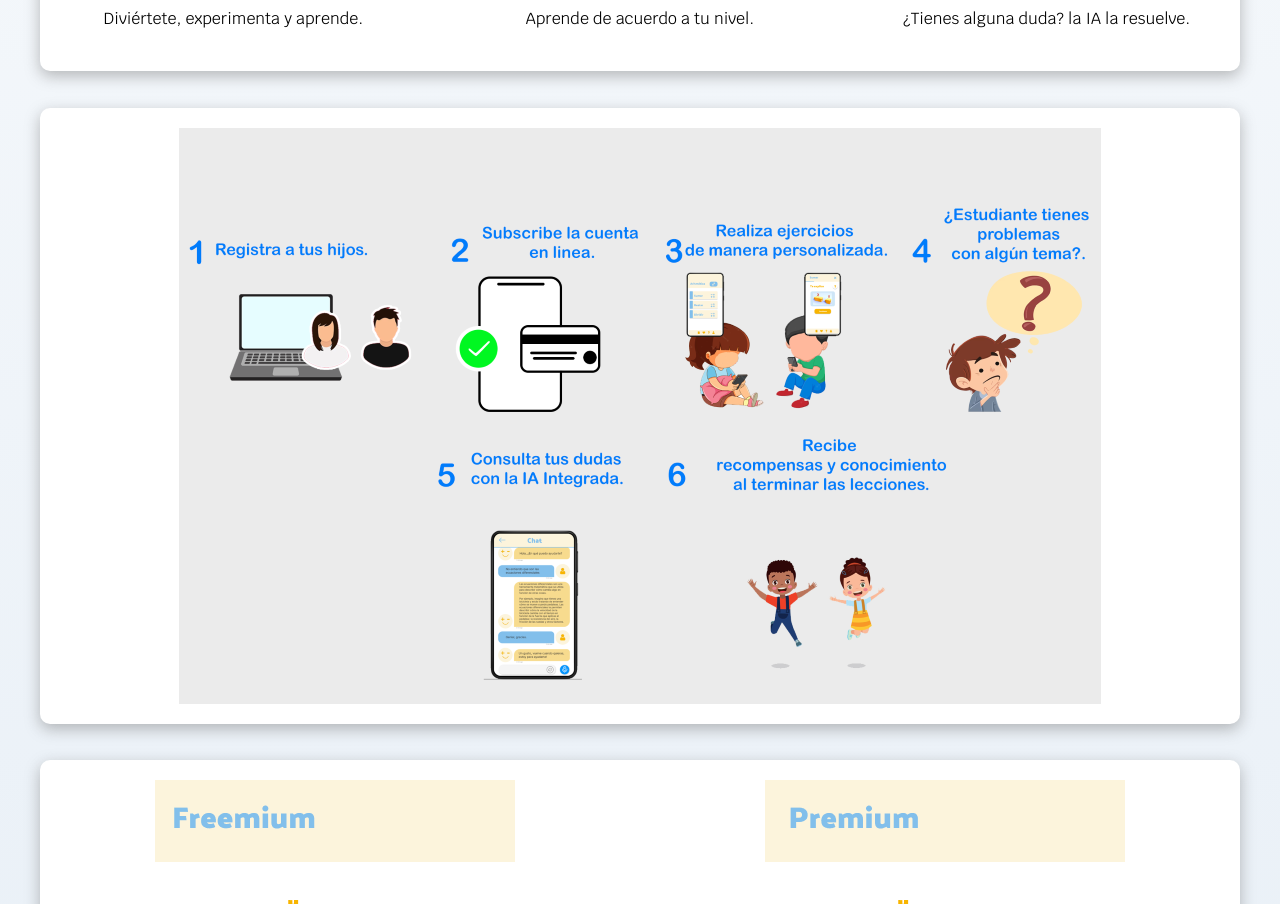
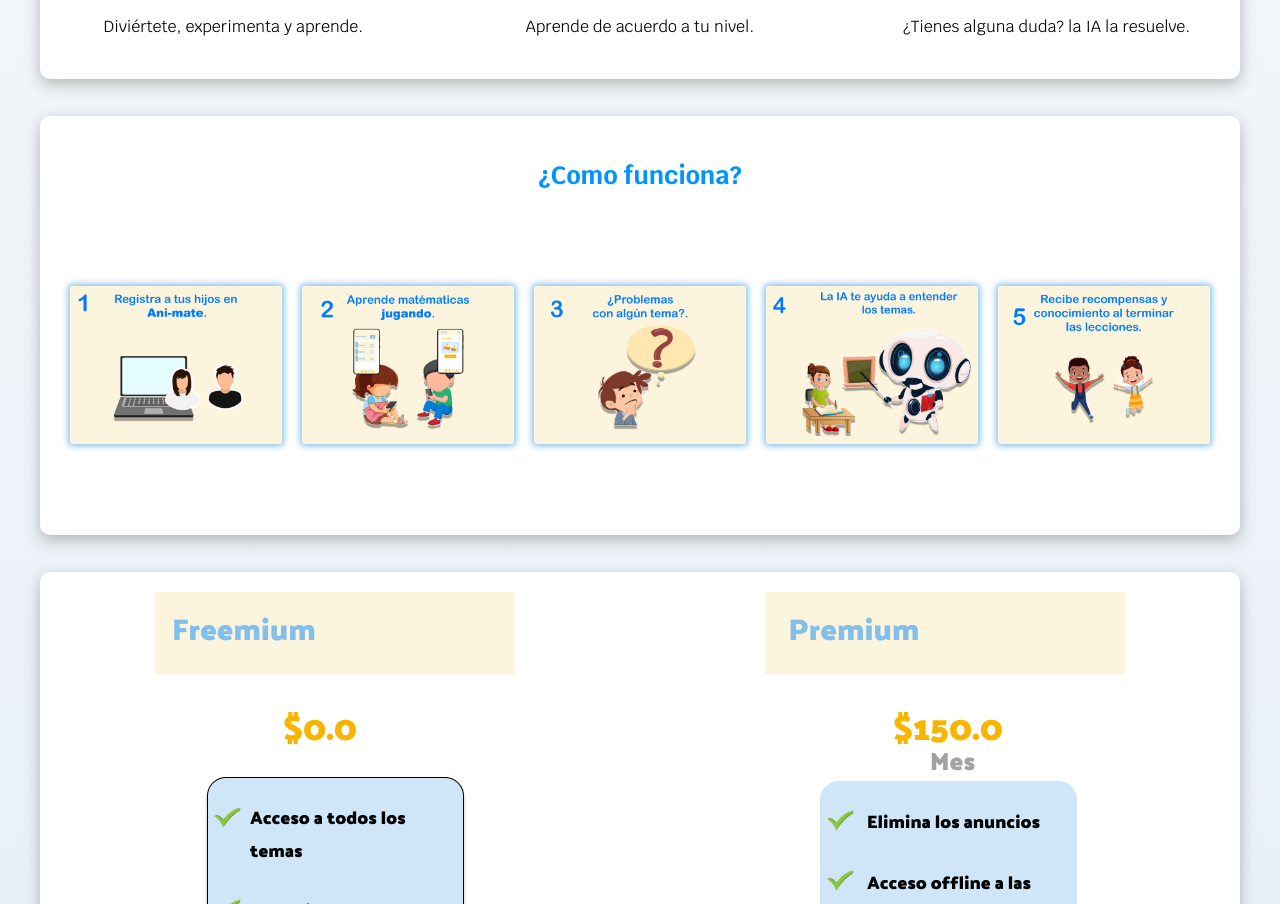
Before and after one commit to giogarrido/ANI-MATE, a plain HTML site: page index.html in a window 1280 px wide. Shown: the part 1395-2299 px from the top of the page. Drawn offline with Linux system fonts and the light colour scheme.

Commit message:
se agrego animacion y funcionamiento

```diff
--- a/css/styles.css
+++ b/css/styles.css
@@ -238,7 +238,8 @@ h1, h2, h3 {
 
 .servicio h3 {
     color: var(--secundario);
-    font-weight: normal;
+    font-weight: bold;
+    font-size: 20px;
 }
 
 .servicio p {
@@ -338,3 +339,66 @@ h1, h2, h3 {
 .footer {
     text-align: center;
 }
+
+
+
+/** Animacion flujo de funcionamiento **/
+
+.anim-item{
+    width: 100%;
+    height: 300px;
+    display: flex;
+    align-items: center;
+    justify-content: center;
+}
+
+.item-img{
+
+    background-color: #fcf4dc;
+    border-radius: 3px;
+    margin: 0px 10px;
+    padding: 3px;
+    width: 400px;
+    position: relative;
+    opacity: 0;
+    box-sizing: border-box;
+    box-shadow: 0px 0px 6px 2px #82BFEB;
+}
+
+
+h3.titulo{
+    color: var(--secundario);
+    font-weight: bolder;
+    font-size: 25px;
+}
+
+.animacion{
+    animation: arribaAbajo 600ms ease-in-out forwards;
+}
+
+.animacionAbajo{
+    animation: abajoArriba 600ms ease-in-out forwards;
+}
+
+@keyframes arribaAbajo {
+    0%{
+        top:-20%;
+        opacity: 0;
+
+    }
+    100%{
+        top: 0;
+        opacity: 1;
+    }
+}
+@keyframes abajoArriba {
+    0%{
+        top:0%;
+        opacity: 1;
+
+    }
+    100%{
+        top: -20%;
+        opacity: 0;
+    }
+}
--- a/index.html
+++ b/index.html
@@ -83,9 +83,23 @@
             <br>
 
             <div class="contenedor sombra">
-                <div class="logo">
-                    <img src="img/story.png" alt="story">
-
+               <h3 class="titulo">¿Como funciona?</h3>
+                <div class="anim-item">
+                    <div class="item-img">
+                        <img src="img/1.png">
+                    </div>
+                    <div class="item-img">
+                        <img src="img/2.png">
+                    </div>
+                    <div class="item-img">
+                        <img src="img/3.png">
+                    </div>
+                    <div class="item-img">
+                        <img src="img/4.png">
+                    </div>
+                    <div class="item-img">
+                        <img src="img/5.png">
+                    </div>
                 </div>
             </div>
 
@@ -171,5 +185,6 @@
             <p>Todos los derechos reservados Ani-Mate 2023</p>
         </footer>
 
+        <script src="./js/animacion.js"></script>
     </body>
 </html>
--- /dev/null
+++ b/js/animacion.js
@@ -0,0 +1,101 @@
+// const item = document.querySelectorAll('.item-img');
+// let vueltas = 0
+
+
+// const eliminarAnimacion = () => {
+//     return new Promise(resolve => {
+
+//         setTimeout(() => {
+//             for (const element of item) {
+//                 element.classList.toggle('animacion');
+//                 element.classList.add('animacionAbajo')
+//             }
+//             resolve('reiniciando')
+
+//         }, 100)
+//     })
+
+// }
+// async function animarElementos() {
+//     for (const element of item) {
+//       await new Promise(resolve => setTimeout(() => {
+//         element.classList.toggle('animacion');
+//         resolve();
+//       }, 800));
+//     }
+//   }
+
+// const animar = () => {
+//     animarElementos().then(
+//         eliminarAnimacion().then(e=>{
+//             console.log(e)
+//         })
+//     );
+
+
+//     // setInterval(()=>{
+//     //     agregarAnimacion()
+//     // },800*item.length-1)
+
+
+
+//     // setInterval(() => {
+//     //     if (vueltas >= item.length) {
+
+//     //         eliminarAnimacion();
+
+//     //     }
+//     //     if (item[vueltas].classList.contains('animacionAbajo')) {
+//     //         item[vueltas].classList.remove('animacionAbajo')
+
+//     //     }
+
+//     //     item[vueltas].classList.toggle('animacion')
+
+//     //     vueltas++;
+//     // }, 1000)
+// }
+
+
+// animar()
+
+const item = document.querySelectorAll('.item-img');
+let vueltas = 0;
+
+const eliminarAnimacion = () => {
+    // al pasar 2 segundo se reinicia la animacion
+  return new Promise(resolve => {
+    setTimeout(() => {
+      for (const element of item) {
+        element.classList.toggle('animacion');
+        element.classList.add('animacionAbajo');
+      }
+      resolve();
+    }, 2000);
+  });
+};
+
+async function animarElementos() {
+    // cada 800ms se agrega animacion a un item
+  for (const element of item) {
+    await new Promise(resolve =>
+      setTimeout(() => {
+        element.classList.remove('animacionAbajo');
+
+        element.classList.toggle('animacion');
+        resolve();
+      }, 800)
+    );
+  }
+}
+
+const animar = () => {
+  animarElementos().then(() => {
+    eliminarAnimacion().then(e => {
+      // al terminar la animacion se llama de manera recursiva para reiniciar la animacion
+      animar();
+    });
+  });
+};
+
+animar();
```
Also changed, not shown: img/1.png (added), img/2.png (added), img/3.png (added), img/4.png (added), img/5.png (added).
